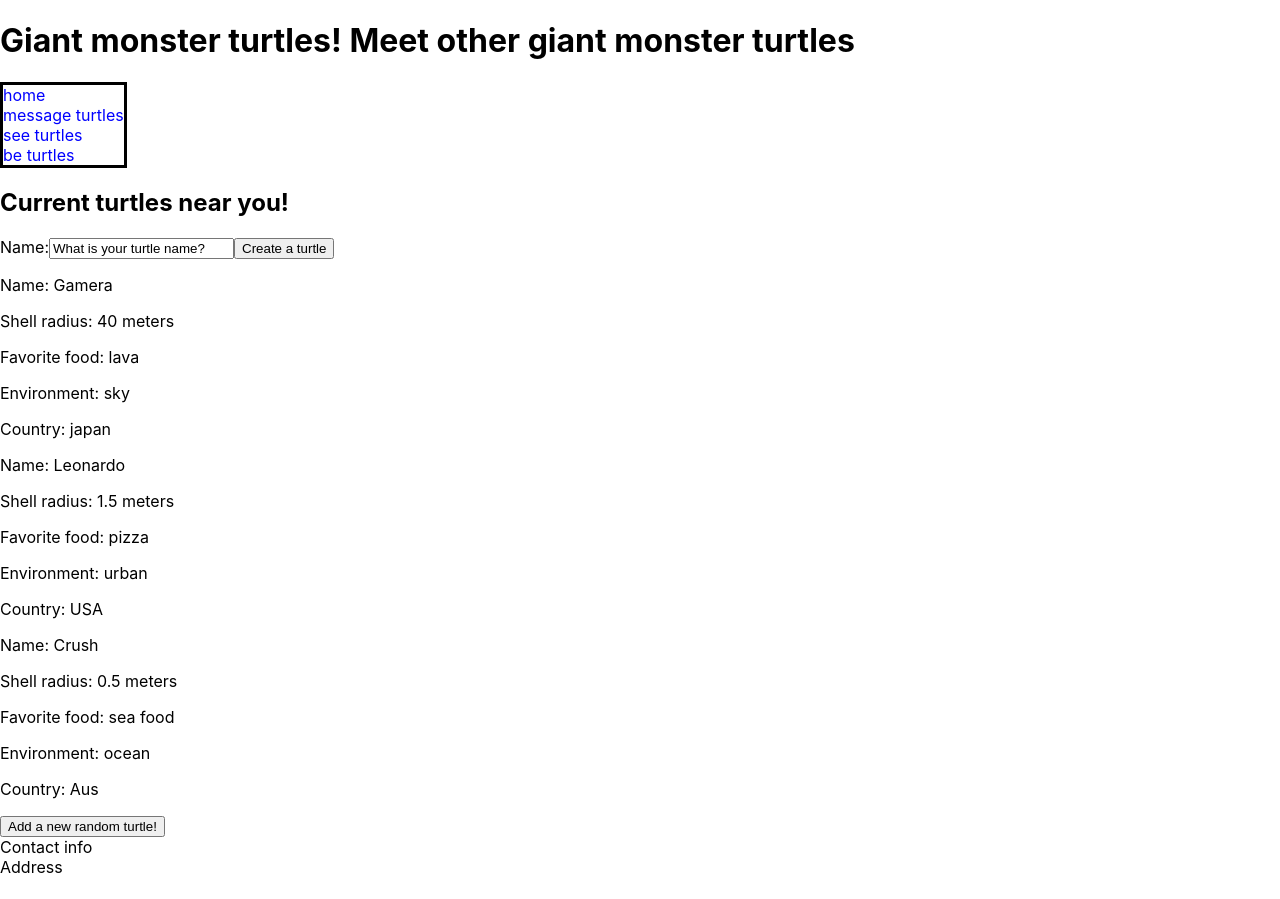
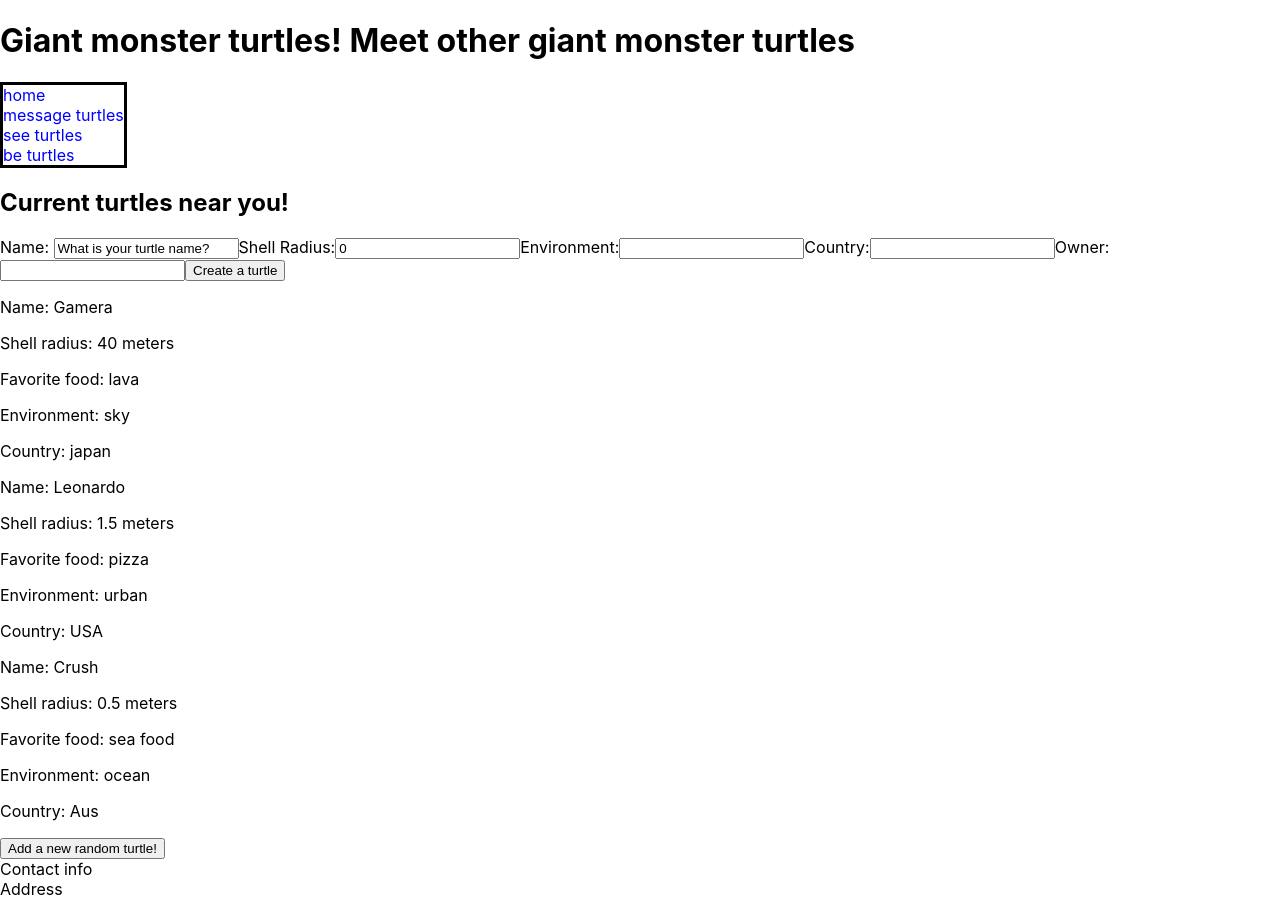
Before and after one commit to c3-instruction/react-intro-course, a React (Create React App) app in the folder live-code/live-app-example/: page / in a window 1280 px wide. Before the commit the page ends 877 px from the top, so only its background shows below. Built offline with nearby package versions, Linux system fonts and the light colour scheme; data requests are answered from the project's data file.

Commit message:
add turtle form

```diff
--- a/live-code/live-app-example/src/App.js
+++ b/live-code/live-app-example/src/App.js
@@ -53,31 +53,71 @@ class TurtleForm extends React.Component {
     super(props);
     this.state = {
       name: 'What is your turtle name?',
+      shellRadius: 0,
+      environment: '',
+      country: '',
+      owner: '',
     }
-
     this.handleChange = this.handleChange.bind(this);
     this.handleSubmit  = this.handleSubmit.bind(this);
   }
 
   handleChange(event) {
+    const field = event.target.name;
+    const { value } = event.target;
     this.setState({
-      name: event.target.value,
-    })
+      ...this.state,
+      [field]: value,
+    });
+    /* kinda long... but it works
+    switch (field) {
+      case 'name':
+        this.setState({
+          name: value,
+          shellRadius: this.state.shellRadius,
+        })
+        break
+      case 'shellRadius':
+        this.setState({
+          name: this.state.name,
+          shellRadius: value,
+
+        })
+        break;
+    }
+    */
   }
 
   handleSubmit(event) {
     event.preventDefault();
     this.props.addTurtleFromForm({
       name: this.state.name,
+      shellRadius: this.state.shellRadius
     })
+
   }
 
   render() {
     return (
       <form onSubmit={this.handleSubmit}>
         <label>
-          Name:
-          <input type='text' value={this.state.name} onChange={this.handleChange}/>
+          Name: <input type='text' name='name' value={this.state.name} onChange={this.handleChange}/>
+        </label>
+        <label>
+          Shell Radius:
+          <input type='number' name='shellRadius' value={this.state.shellRadius} onChange={this.handleChange}/>
+        </label>
+        <label>
+          Environment:
+          <input type='text' name='environment' value={this.state.environment} onChange={this.handleChange}/>
+        </label>
+        <label>
+          Country:
+          <input type='text' name='country' value={this.state.country} onChange={this.handleChange}/>
+        </label>
+        <label>
+          Owner:
+          <input type='text' name='owner' value={this.state.country} onChange={this.handleChange}/>
         </label>
         <input type='submit' value='Create a turtle'/>
       </form>
```
